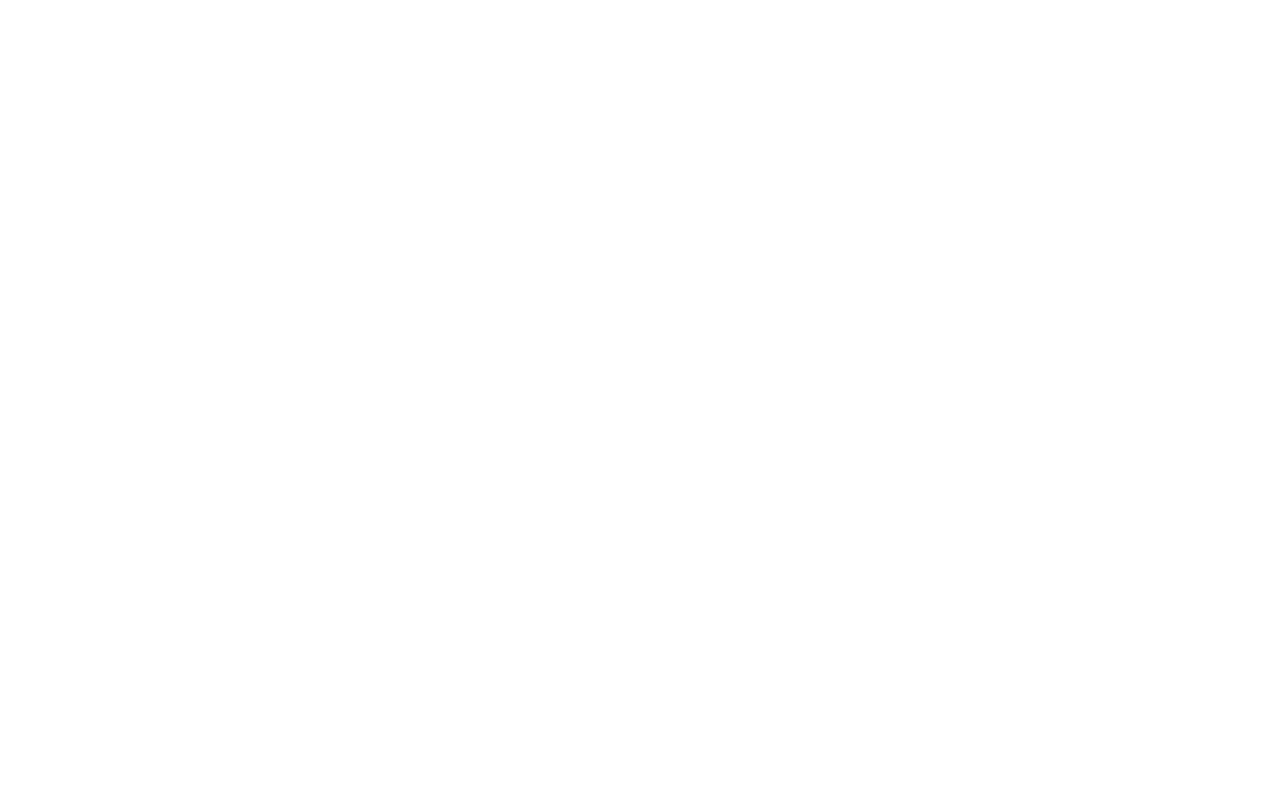
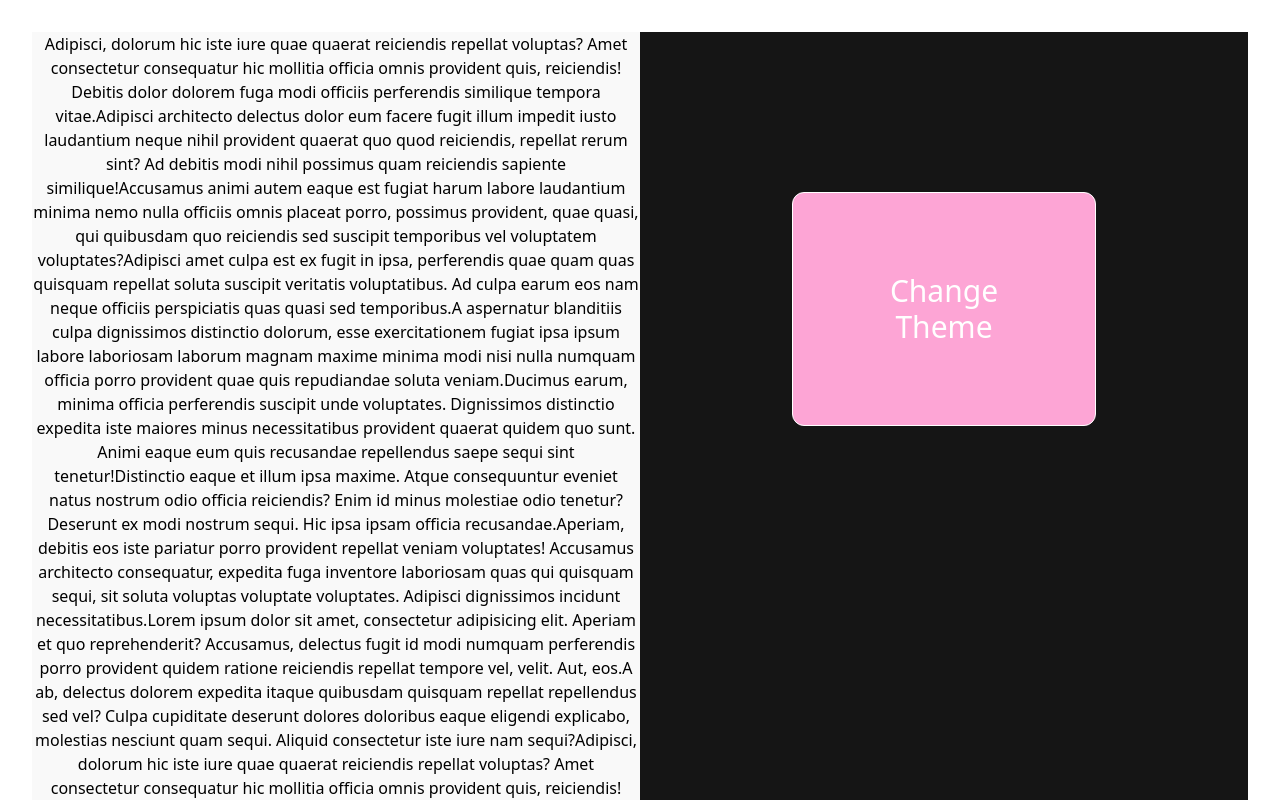
Before and after one commit to Valentina-K/octen-react, a React (Vite) app: page / in a window 1280 px wide. Shown: the top 800 px of the page. Built offline with nearby package versions, Linux system fonts and the light colour scheme.

Commit message:
hw7.3 is done

```diff
--- a/src/App.tsx
+++ b/src/App.tsx
@@ -1,13 +1,21 @@
 import './App.css'
+import {useState} from "react";
+import {RightBar} from "./components/RightBar.tsx";
+import {ThemeContext} from "./context/themeContext";
+import {LeftBar} from "./components/LeftBar.tsx";
+
+
 
 function App() {
-
-
-  return (
-      <>
-
-      </>
-  )
+    const [theme, setTheme] = useState('light');
+    return (
+        <ThemeContext.Provider value={{theme: theme, changeTheme:(value)=>setTheme(value)}}>
+            <div className={'flex'}>
+                <LeftBar/>
+                <RightBar/>
+            </div>
+        </ThemeContext.Provider>
+    );
 }
 
 export default App
--- a/src/components/L.css
+++ b/src/components/L.css
@@ -0,0 +1,13 @@
+.dark{
+    width: 100%;
+    background-color: #151515;
+    color: white;
+    height: 100%;
+}
+
+.light{
+    width: 100%;
+    height: 100%;
+    background-color: #f9f9f9;
+    color: black;
+}
--- a/src/components/L.tsx
+++ b/src/components/L.tsx
@@ -0,0 +1,28 @@
+import './L.css'
+import {useContext} from "react";
+import {ThemeContext} from "../context/themeContext.ts";
+
+export const L = () => {
+    const {theme} = useContext(ThemeContext);
+    return (
+        <div className={theme}>
+            <p>
+                <span>Adipisci, dolorum hic iste iure quae quaerat reiciendis repellat voluptas? Amet consectetur consequatur hic mollitia officia omnis provident quis, reiciendis! Debitis dolor dolorem fuga modi officiis perferendis similique tempora vitae.</span>
+                <span>Adipisci architecto delectus dolor eum facere fugit illum impedit iusto laudantium neque nihil provident quaerat quo quod reiciendis, repellat rerum sint? Ad debitis modi nihil possimus quam reiciendis sapiente similique!</span>
+                <span>Accusamus animi autem eaque est fugiat harum labore laudantium minima nemo nulla officiis omnis placeat porro, possimus provident, quae quasi, qui quibusdam quo reiciendis sed suscipit temporibus vel voluptatem voluptates?</span>
+                <span>Adipisci amet culpa est ex fugit in ipsa, perferendis quae quam quas quisquam repellat soluta suscipit veritatis voluptatibus. Ad culpa earum eos nam neque officiis perspiciatis quas quasi sed temporibus.</span>
+                <span>A aspernatur blanditiis culpa dignissimos distinctio dolorum, esse exercitationem fugiat ipsa ipsum labore laboriosam laborum magnam maxime minima modi nisi nulla numquam officia porro provident quae quis repudiandae soluta veniam.</span>
+                <span>Ducimus earum, minima officia perferendis suscipit unde voluptates. Dignissimos distinctio expedita iste maiores minus necessitatibus provident quaerat quidem quo sunt. Animi eaque eum quis recusandae repellendus saepe sequi sint tenetur!</span>
+                <span>Distinctio eaque et illum ipsa maxime. Atque consequuntur eveniet natus nostrum odio officia reiciendis? Enim id minus molestiae odio tenetur? Deserunt ex modi nostrum sequi. Hic ipsa ipsam officia recusandae.</span>
+                <span>Aperiam, debitis eos iste pariatur porro provident repellat veniam voluptates! Accusamus architecto consequatur, expedita fuga inventore laboriosam quas qui quisquam sequi, sit soluta voluptas voluptate voluptates. Adipisci dignissimos incidunt necessitatibus.</span>
+                <span>Lorem ipsum dolor sit amet, consectetur adipisicing elit. Aperiam et quo reprehenderit? Accusamus, delectus fugit id modi numquam perferendis porro provident quidem ratione reiciendis repellat tempore vel, velit. Aut, eos.</span>
+                <span>A ab, delectus dolorem expedita itaque quibusdam quisquam repellat repellendus sed vel? Culpa cupiditate deserunt dolores doloribus eaque eligendi explicabo, molestias nesciunt quam sequi. Aliquid consectetur iste iure nam sequi?</span>
+                <span>Adipisci, dolorum hic iste iure quae quaerat reiciendis repellat voluptas? Amet consectetur consequatur hic mollitia officia omnis provident quis, reiciendis! Debitis dolor dolorem fuga modi officiis perferendis similique tempora vitae.</span>
+                <span>Adipisci architecto delectus dolor eum facere fugit illum impedit iusto laudantium neque nihil provident quaerat quo quod reiciendis, repellat rerum sint? Ad debitis modi nihil possimus quam reiciendis sapiente similique!</span>
+                <span>Accusamus animi autem eaque est fugiat harum labore laudantium minima nemo nulla officiis omnis placeat porro, possimus provident, quae quasi, qui quibusdam quo reiciendis sed suscipit temporibus vel voluptatem voluptates?</span>
+                <span>Adipisci amet culpa est ex fugit in ipsa, perferendis quae quam quas quisquam repellat soluta suscipit veritatis voluptatibus. Ad culpa earum eos nam neque officiis perspiciatis quas quasi sed temporibus.</span>
+                <span>A aspernatur blanditiis culpa dignissimos distinctio dolorum, esse exercitationem fugiat ipsa ipsum labore laboriosam laborum magnam maxime minima modi nisi nulla numquam officia porro provident quae quis repudiandae soluta veniam.</span>
+            </p>
+        </div>
+    );
+};
--- a/src/components/LeftBar.tsx
+++ b/src/components/LeftBar.tsx
@@ -0,0 +1,9 @@
+import { L } from "./L";
+
+export const LeftBar = () => {
+    return (
+        <div className={'w-1/2'}>
+            <L />
+        </div>
+    );
+};
--- a/src/components/R.tsx
+++ b/src/components/R.tsx
@@ -0,0 +1,22 @@
+import {useContext} from "react";
+import {ThemeContext} from "../context/themeContext.ts";
+
+export const R = () => {
+    const {theme, changeTheme} = useContext(ThemeContext);
+    let className = theme === "dark" ? "light" : "dark";
+    const handler = () =>{
+        if (theme === 'dark') {
+            changeTheme('light');
+            className = 'dark';
+        }
+        else {
+            changeTheme('dark');
+            className = 'light';
+        }
+    }
+    return (
+        <div className={className}>
+            <button className={'w-1/2 text-3xl bg-pink-300 mt-40 border rounded-xl p-20'} onClick={handler}>Change Theme</button>
+        </div>
+    );
+};
--- a/src/components/RightBar.tsx
+++ b/src/components/RightBar.tsx
@@ -0,0 +1,7 @@
+import { R } from "./R";
+
+export const RightBar = () => {
+    return (
+        <div className={'w-1/2'}><R /></div>
+    );
+};
--- a/src/context/themeContext.ts
+++ b/src/context/themeContext.ts
@@ -0,0 +1,11 @@
+import {createContext} from "react";
+type ThemeContextProps = {
+    theme: string;
+    changeTheme: (theme: string) => void;
+}
+export const ThemeContext = createContext<ThemeContextProps>({
+    theme: 'dark',
+    changeTheme: (value: string) => {
+        console.log(value);
+    },
+})
```
